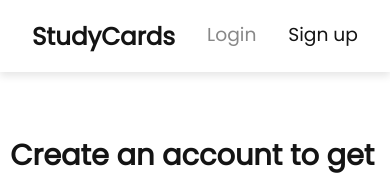
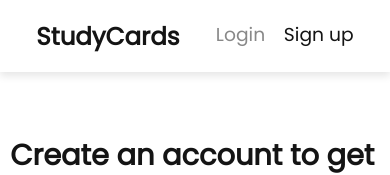
Before and after one commit to michahn01/study_web_app, a React (Create React App) app in the folder client/: page /register in a window 390 px wide. Shown: the top 175 px of the page. Built offline with nearby package versions, Linux system fonts and the light colour scheme.

Commit message:
Navbar signup and login button spacing issue fixed

```diff
--- a/client/src/navbar.css
+++ b/client/src/navbar.css
@@ -40,3 +40,14 @@
 .navbar_option:hover .underline {
     width: 100%;
 }
+
+#navbar_signup {
+    float: right;
+    padding-left: 1.7em;
+}
+
+@media (max-width: 400px) {
+    #navbar_signup {
+        padding-left: 1em;
+    }
+}
--- a/client/src/navbar.js
+++ b/client/src/navbar.js
@@ -52,7 +52,7 @@
                 </motion.div>
             </Link>
 
-            <Link className="navbar_option" to="/register" style={{float: "right", paddingLeft: "1.7em"}}>
+            <Link className="navbar_option" to="/register" id="navbar_signup">
                 <motion.div animate={{ opacity: location.pathname==="/register" ? 1 : .5}}>
                     Sign up
                     <div className="underline"></div>
--- a/client/src/style.css
+++ b/client/src/style.css
@@ -215,6 +215,12 @@
     padding-left: 0.5em;
     width: 18em;
     font-size: 1.3em;
+}
+
+@media (max-width: 350px) {
+    #account_creation_form input {
+        font-size: 1.2em;
+    }
 }
 
 #account_creation_form input:active {
```
Also changed, not shown: 1 other file (tests, documents, lock files or other folders).
